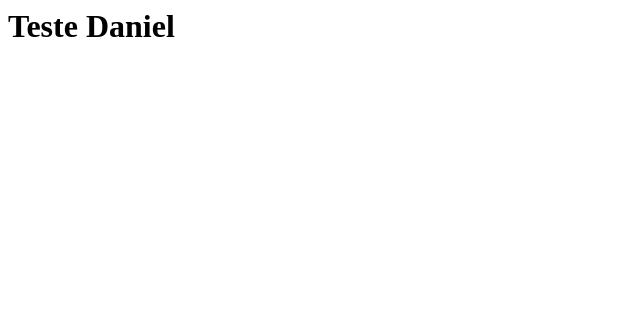
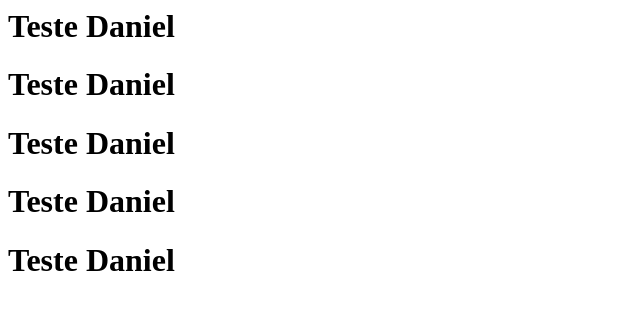
Before and after one commit to cVidalSP/RepoTesteDaniel, a plain HTML site: page testeDaniel.html in a window 1280 px wide. Shown: the whole page, without its empty margins (0-640 px from the left). Drawn offline with Linux system fonts and the light colour scheme.

Commit message:
Update testeDaniel.html

```diff
--- a/testeDaniel.html
+++ b/testeDaniel.html
@@ -1,5 +1,9 @@
 <html>
 <body>
 <h1>Teste Daniel</h1>
+  <h1>Teste Daniel</h1>
+  <h1>Teste Daniel</h1>
+  <h1>Teste Daniel</h1>
+  <h1>Teste Daniel</h1>
 </body>
 </html>
```
